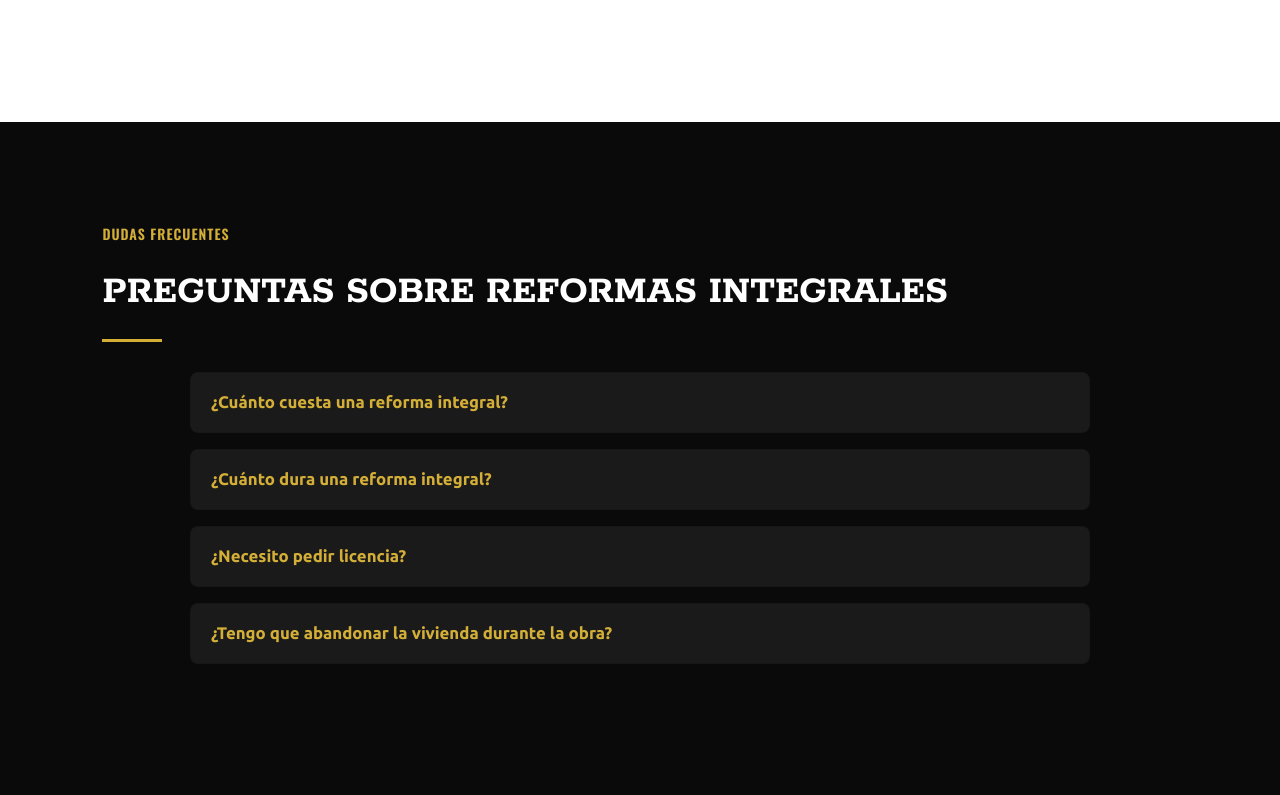
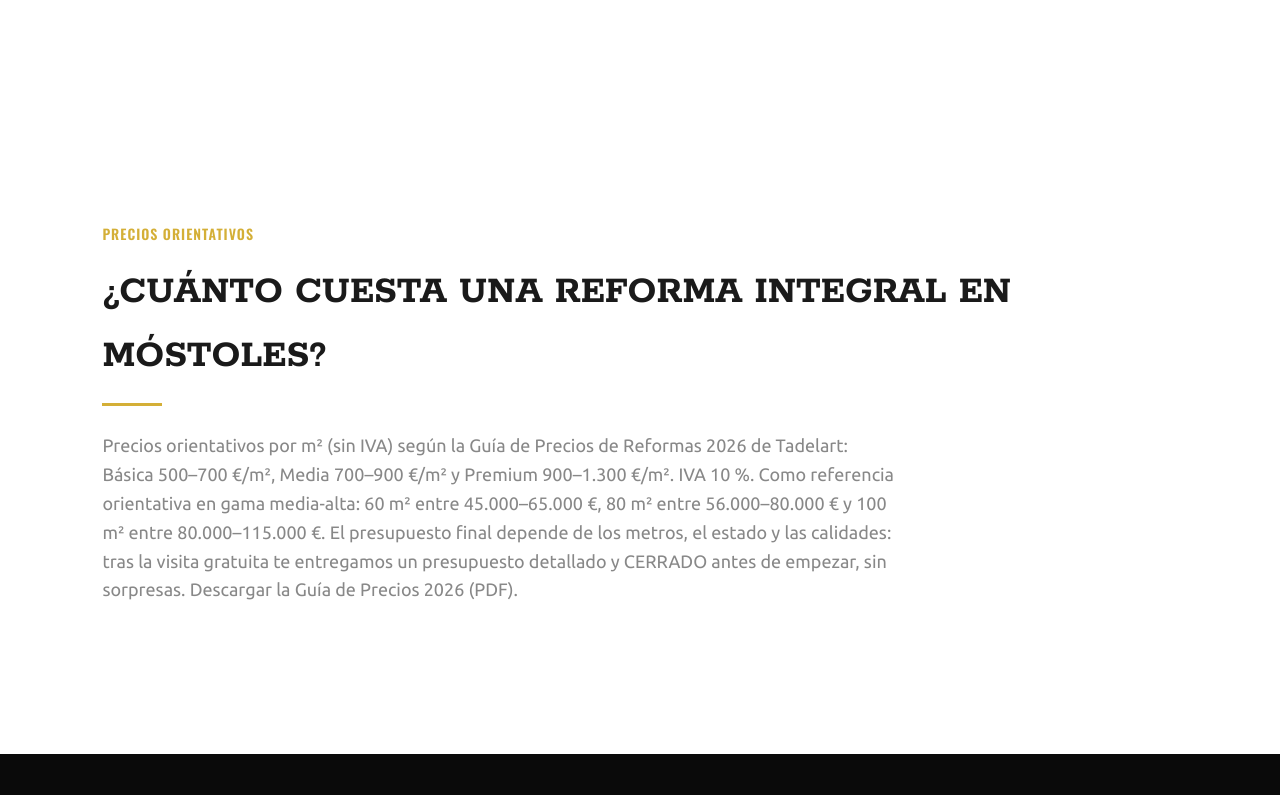
Before and after one commit to iatadelart-hub/cambios-pagina-muse-ia, a website: page reformas-integrales-mostoles.html in a window 1280 px wide. Shown: the part 5405-6200 px from the top of the page. Drawn offline with nearby package versions, Linux system fonts and the light colour scheme.

Commit message:
Vista previa: bloque de precios Guía 2026 en integrales (corrección ancla FAQ)

```diff
--- a/reformas-integrales-mostoles.html
+++ b/reformas-integrales-mostoles.html
@@ -102,7 +102,12 @@
     <div class="blog-single-image" style="margin:30px 0;text-align:center;"><img src="img/landing/integral-dormitorio.jpg" alt="Dormitorio reformado con armarios empotrados" style="width:100%;max-height:480px;object-fit:cover;border-radius:8px;"></div>
     <p style="text-align:center;color:var(--gold);font-size:0.95rem;">Dormitorio con armarios empotrados a medida y acabado en tonos neutros.</p>
   </article></div>
-  <section class="section-dark"><div class="container">
+
+  <section class="section-light"><div class="container">
+    <span class="section-tag">Precios orientativos</span><h2 class="section-title">¿Cuánto cuesta una reforma integral en Móstoles?</h2>
+    <p class="section-desc">Precios orientativos por m² (sin IVA) según la Guía de Precios de Reformas 2026 de Tadelart: Básica 500–700 €/m², Media 700–900 €/m² y Premium 900–1.300 €/m². IVA 10 %. Como referencia orientativa en gama media-alta: 60 m² entre 45.000–65.000 €, 80 m² entre 56.000–80.000 € y 100 m² entre 80.000–115.000 €. El presupuesto final depende de los metros, el estado y las calidades: tras la visita gratuita te entregamos un presupuesto detallado y CERRADO antes de empezar, sin sorpresas. <a href="https://tadelart.com/Guia-de-Precios-2026-Madrid.pdf">Descargar la Guía de Precios 2026 (PDF)</a>.</p>
+  </div></section>
+<section class="section-dark"><div class="container">
     <span class="section-tag">Dudas frecuentes</span><h2 class="section-title">Preguntas sobre reformas integrales</h2>
     <div style="max-width:900px;margin:30px auto 0;">
         <details style="margin-bottom:16px;background:var(--dark-card,#1a1a1a);border:var(--border-light,1px solid rgba(255,255,255,0.08));border-radius:8px;padding:16px 20px;color:#fff;">
```
